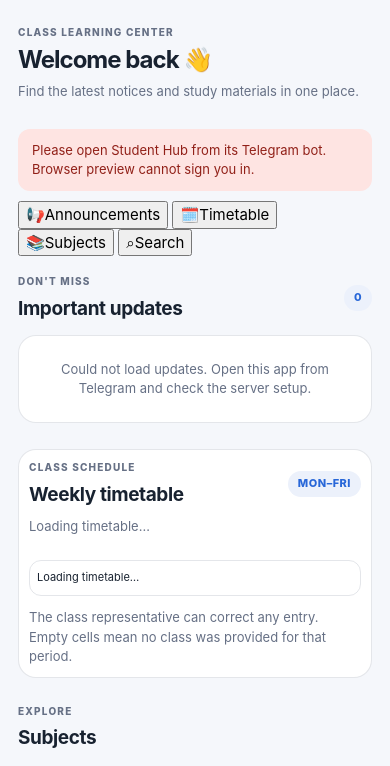
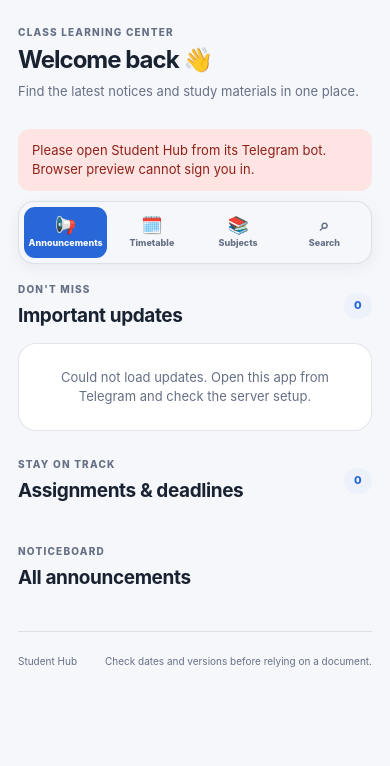
Before and after one commit to kapler90g-lab/student-hub-s3, a website: page public/index.html in a window 390 px wide. Shown: the part 78-844 px from the top of the page. Drawn offline with Linux system fonts and the light colour scheme; a script that the page names is missing.

Commit message:
Rebuild section tabs and responsive subject grid

```diff
--- a/public/styles.css
+++ b/public/styles.css
@@ -166,3 +166,16 @@
   .timetable-table tbody th { min-width: 100px; }
   .timetable-toolbar button { flex: 1 1 120px; }
 }
+
+
+/* Main-section navigation and responsive subject grid */
+.main-tabs { display:grid; grid-template-columns:repeat(4,minmax(0,1fr)); gap:6px; padding:7px; margin:12px 0 18px; position:sticky; top:0; z-index:5; border:1px solid var(--line); border-radius:16px; background:var(--bg); box-shadow:0 4px 16px rgba(20,30,50,.06); }
+.main-tab { display:flex; flex-direction:column; align-items:center; justify-content:center; gap:4px; min-width:0; min-height:54px; padding:7px 3px; border:0; border-radius:11px; background:transparent; color:var(--muted); font:inherit; font-size:11px; font-weight:800; line-height:1.15; cursor:pointer; }
+.main-tab > span:first-child { font-size:18px; line-height:1; }
+.main-tab.active { background:var(--accent); color:var(--accent-text); }
+.main-tab:focus-visible { outline:2px solid var(--accent); outline-offset:2px; }
+[data-tab-panel] { scroll-margin-top:92px; }
+.tab-hidden { display:none !important; }
+.subject-grid { grid-template-columns:repeat(auto-fill,minmax(min(100%,210px),1fr)); grid-auto-rows:auto; align-items:stretch; }
+#subject-list { max-height:none; height:auto; overflow:visible; }
+@media (max-width:420px) { .main-tabs { gap:3px; padding:5px; margin:9px 0 14px; } .main-tab { font-size:9px; min-height:51px; padding-left:1px; padding-right:1px; } .main-tab > span:first-child { font-size:17px; } .subject-grid { grid-template-columns:repeat(2,minmax(0,1fr)); gap:8px; } }
```
